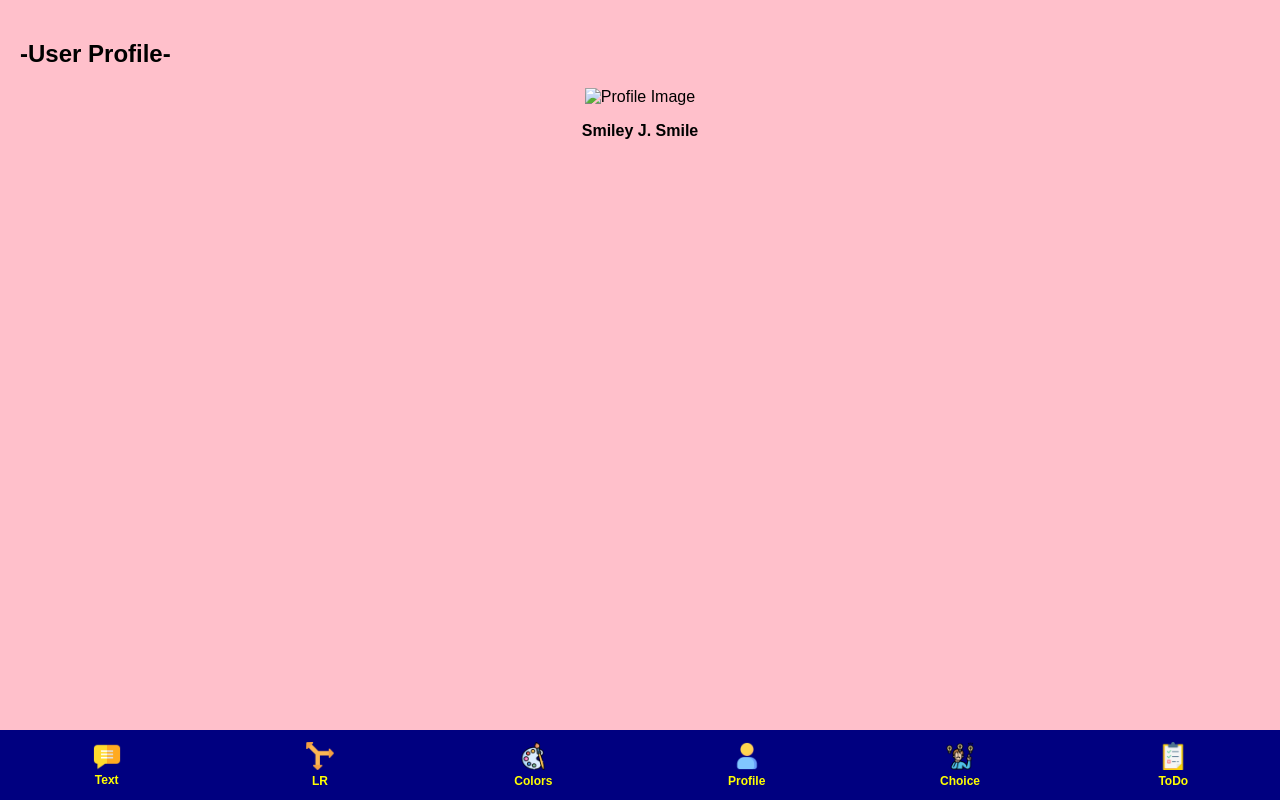
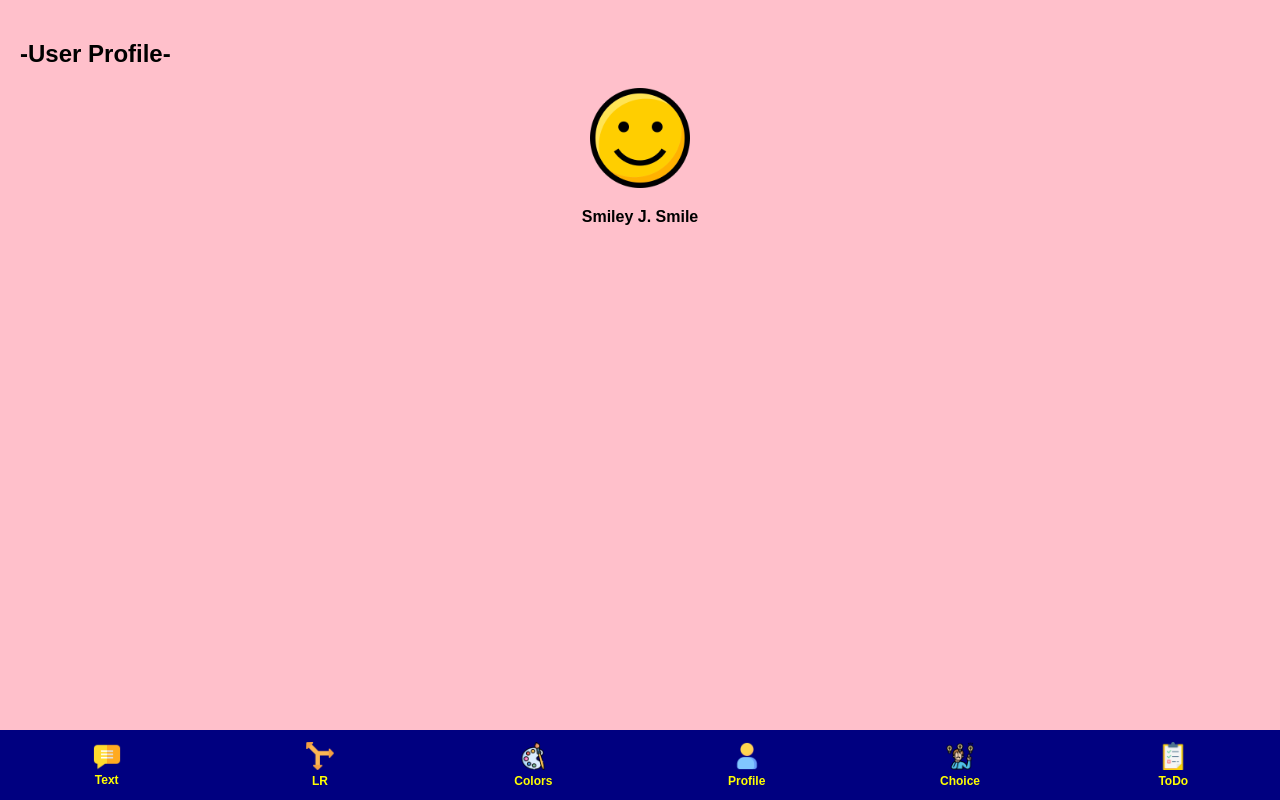
Before and after one commit to msohn1/Kitchen_Kompanion_App, a plain HTML site: page home.html in a window 1280 px wide. Both pictures are taken after a click on the button "Profile". Drawn offline with Linux system fonts and the light colour scheme.

Commit message:
update on profile picture

```diff
--- a/home.html
+++ b/home.html
@@ -33,7 +33,7 @@
     <div id="Profile" class="tabcontent">
         <h2>-User Profile-</h2>
         <div class="profile">
-            <img src="smiley.png" alt="Profile Image" id="profileImg">
+            <img src="icons/happiness.png" alt="Profile Image" id="profileImg">
             <p><b>Smiley J. Smile</b></p>
             <div id="alert" class="alert hidden">
                 <strong>Warning!</strong> Do not click on the profile image.
```
Also changed, not shown: icons/happiness.png (added), icons/images.jpeg (added).
